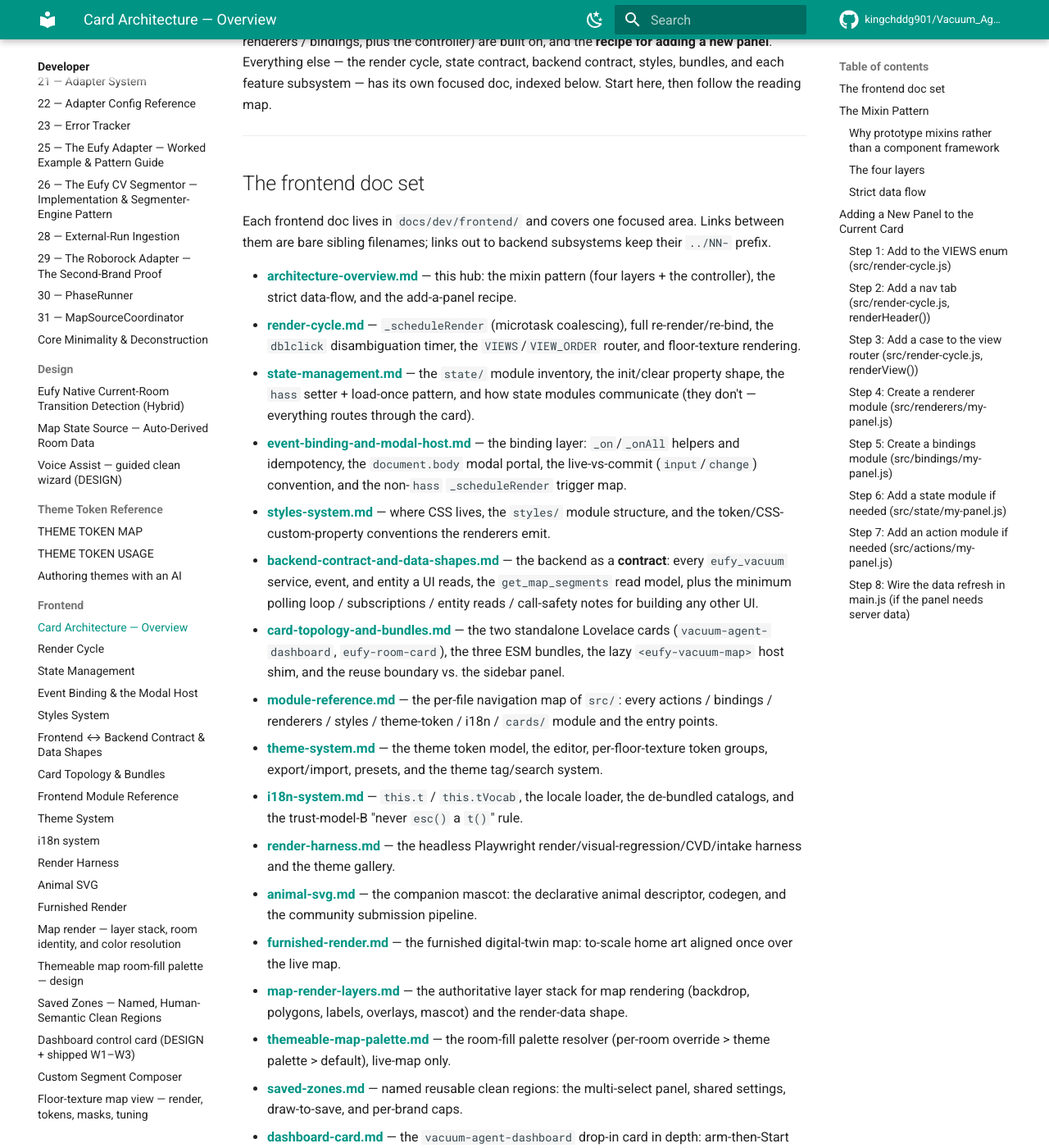
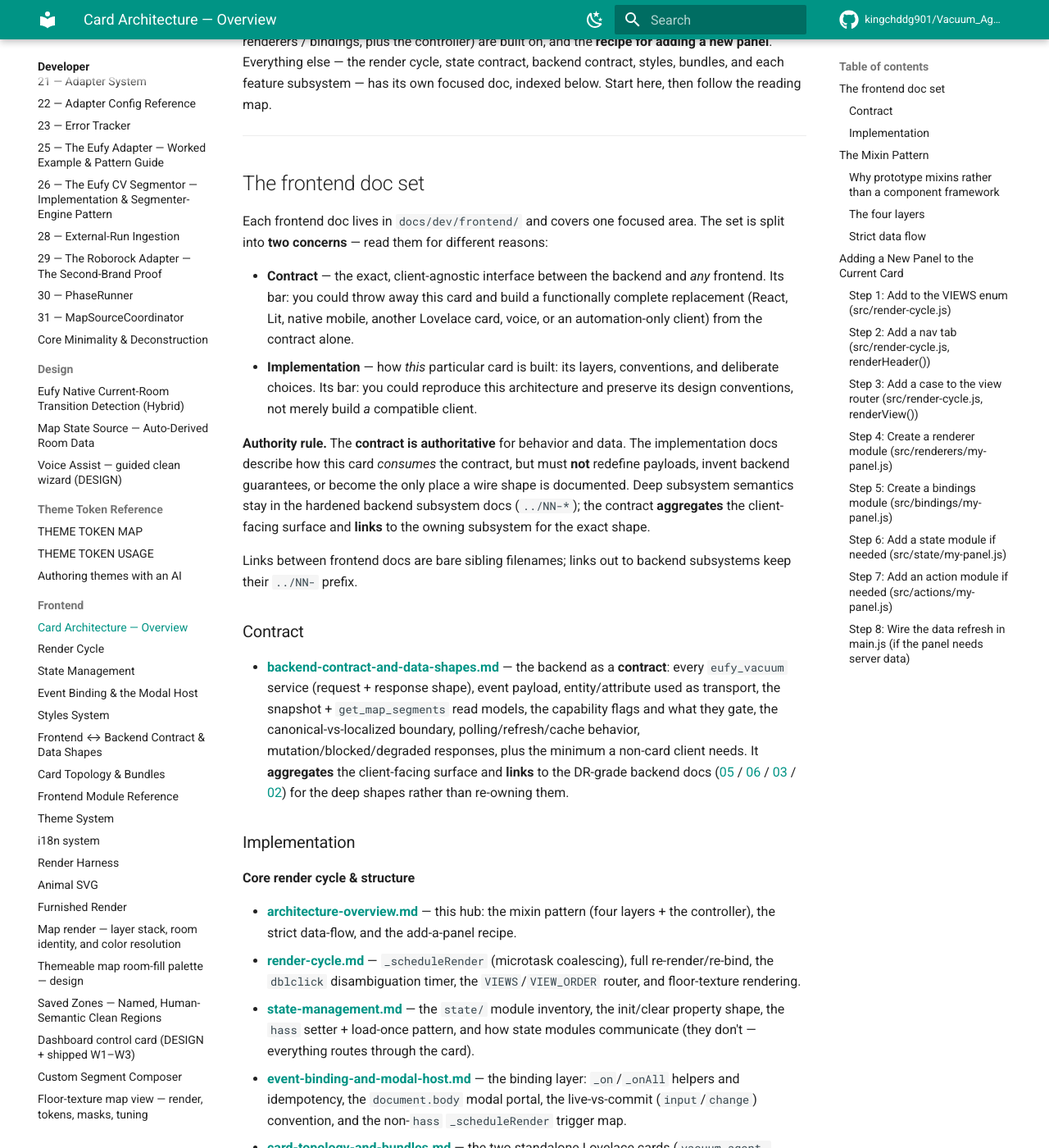
Before and after one commit to kingchddg901/Vacuum_Agent, an MkDocs documentation site: the page built from docs/dev/frontend/architecture-overview.md, in a window 1280 px wide and 1400 px high, scrolled down 241 px. Shown: the whole window at 82% size. Built offline with MkDocs 1.6.1 and Material for MkDocs 9.7.7, drawn with Linux system fonts in a browser that asks for light colours; comment, search, counter and statistics services are not loaded; some of the changed text lies outside the part shown.

Commit message:
docs(frontend): regroup the hub index into Contract vs Implementation concerns
Split the frontend doc set into the two concerns it actually serves — the
client-facing Contract (makes this card disposable) and the Implementation (makes
this card reproducible) — with the authority rule stated up front: the contract is
authoritative for data/behavior, implementation docs consume it and must not
redefine payloads, deep semantics stay in the hardened backend docs which the
contract links to. All focused docs kept; no content merged. Also folded in
floor-texture-map-view.md, which existed as a file but was missing from the index.

Co-Authored-By: Claude Opus 4.8 (1M context) <noreply@anthropic.com>

```diff
--- a/docs/dev/frontend/architecture-overview.md
+++ b/docs/dev/frontend/architecture-overview.md
@@ -6,26 +6,47 @@ This is the **hub** for the frontend documentation set. It covers the two things
 
 ## The frontend doc set
 
-Each frontend doc lives in `docs/dev/frontend/` and covers one focused area. Links between them are bare sibling filenames; links out to backend subsystems keep their `../NN-` prefix.
+Each frontend doc lives in `docs/dev/frontend/` and covers one focused area. The set is split into **two concerns** — read them for different reasons:
+
+- **Contract** — the exact, client-agnostic interface between the backend and *any* frontend. Its bar: you could throw away this card and build a functionally complete replacement (React, Lit, native mobile, another Lovelace card, voice, or an automation-only client) from the contract alone.
+- **Implementation** — how *this* particular card is built: its layers, conventions, and deliberate choices. Its bar: you could reproduce this architecture and preserve its design conventions, not merely build *a* compatible client.
+
+**Authority rule.** The **contract is authoritative** for behavior and data. The implementation docs describe how this card *consumes* the contract, but must **not** redefine payloads, invent backend guarantees, or become the only place a wire shape is documented. Deep subsystem semantics stay in the hardened backend subsystem docs (`../NN-*`); the contract **aggregates** the client-facing surface and **links** to the owning subsystem for the exact shape.
+
+Links between frontend docs are bare sibling filenames; links out to backend subsystems keep their `../NN-` prefix.
+
+### Contract
+
+- **[backend-contract-and-data-shapes.md](backend-contract-and-data-shapes.md)** — the backend as a **contract**: every `eufy_vacuum` service (request + response shape), event payload, entity/attribute used as transport, the snapshot + `get_map_segments` read models, the capability flags and what they gate, the canonical-vs-localized boundary, polling/refresh/cache behavior, mutation/blocked/degraded responses, plus the minimum a non-card client needs. It **aggregates** the client-facing surface and **links** to the DR-grade backend docs ([05](../05-core-manager.md) / [06](../06-job-lifecycle.md) / [03](../03-data-model.md) / [02](../02-ha-integration.md)) for the deep shapes rather than re-owning them.
+
+### Implementation
+
+**Core render cycle & structure**
 
 - **[architecture-overview.md](architecture-overview.md)** — this hub: the mixin pattern (four layers + the controller), the strict data-flow, and the add-a-panel recipe.
 - **[render-cycle.md](render-cycle.md)** — `_scheduleRender` (microtask coalescing), full re-render/re-bind, the `dblclick` disambiguation timer, the `VIEWS`/`VIEW_ORDER` router, and floor-texture rendering.
 - **[state-management.md](state-management.md)** — the `state/` module inventory, the init/clear property shape, the `hass` setter + load-once pattern, and how state modules communicate (they don't — everything routes through the card).
 - **[event-binding-and-modal-host.md](event-binding-and-modal-host.md)** — the binding layer: `_on`/`_onAll` helpers and idempotency, the `document.body` modal portal, the live-vs-commit (`input`/`change`) convention, and the non-`hass` `_scheduleRender` trigger map.
-- **[styles-system.md](styles-system.md)** — where CSS lives, the `styles/` module structure, and the token/CSS-custom-property conventions the renderers emit.
-- **[backend-contract-and-data-shapes.md](backend-contract-and-data-shapes.md)** — the backend as a **contract**: every `eufy_vacuum` service, event, and entity a UI reads, the `get_map_segments` read model, plus the minimum polling loop / subscriptions / entity reads / call-safety notes for building any other UI.
 - **[card-topology-and-bundles.md](card-topology-and-bundles.md)** — the two standalone Lovelace cards (`vacuum-agent-dashboard`, `eufy-room-card`), the three ESM bundles, the lazy `<eufy-vacuum-map>` host shim, and the reuse boundary vs. the sidebar panel.
 - **[module-reference.md](module-reference.md)** — the per-file navigation map of `src/`: every actions / bindings / renderers / styles / theme-token / i18n / `cards/` module and the entry points.
+
+**Cross-cutting systems**
+
+- **[styles-system.md](styles-system.md)** — where CSS lives, the `styles/` module structure, and the token/CSS-custom-property conventions the renderers emit.
 - **[theme-system.md](theme-system.md)** — the theme token model, the editor, per-floor-texture token groups, export/import, presets, and the theme tag/search system.
-- **[i18n-system.md](i18n-system.md)** — `this.t` / `this.tVocab`, the locale loader, the de-bundled catalogs, and the trust-model-B "never `esc()` a `t()`" rule.
+- **[i18n-system.md](i18n-system.md)** — `this.t` / `this.tVocab`, the locale loader, the de-bundled catalogs, and the trust-model-B "never `esc()` a `t()`" rule. Owns localization — the frontend side of the contract's canonical-vs-localized boundary.
 - **[render-harness.md](render-harness.md)** — the headless Playwright render/visual-regression/CVD/intake harness and the theme gallery.
+
+**Feature subsystems**
+
+- **[map-render-layers.md](map-render-layers.md)** — the authoritative layer stack for map rendering (backdrop, polygons, labels, overlays, mascot) and the render-data shape (owned by the backend map source; see the contract).
+- **[themeable-map-palette.md](themeable-map-palette.md)** — the room-fill palette resolver (per-room override > theme palette > default), live-map only.
+- **[floor-texture-map-view.md](floor-texture-map-view.md)** — the per-floor-type material fill for the Map view (hardwood / tile / carpet textures), both brands.
+- **[saved-zones.md](saved-zones.md)** — named reusable clean regions: the multi-select panel, shared settings, draw-to-save, and per-brand caps.
+- **[custom-segment-composer.md](custom-segment-composer.md)** — the in-map composer: named custom layouts, the shape draft model, the button-driven operations, save/re-edit reconcile, and geometry boundaries.
+- **[furnished-render.md](furnished-render.md)** — the furnished digital-twin map: to-scale home art aligned once over the live map.
 - **[animal-svg.md](animal-svg.md)** — the companion mascot: the declarative animal descriptor, codegen, and the community submission pipeline.
-- **[furnished-render.md](furnished-render.md)** — the furnished digital-twin map: to-scale home art aligned once over the live map.
-- **[map-render-layers.md](map-render-layers.md)** — the authoritative layer stack for map rendering (backdrop, polygons, labels, overlays, mascot) and the render-data shape.
-- **[themeable-map-palette.md](themeable-map-palette.md)** — the room-fill palette resolver (per-room override > theme palette > default), live-map only.
-- **[saved-zones.md](saved-zones.md)** — named reusable clean regions: the multi-select panel, shared settings, draw-to-save, and per-brand caps.
 - **[dashboard-card.md](dashboard-card.md)** — the `vacuum-agent-dashboard` drop-in card in depth: arm-then-Start dispatch, embedded map, profiles, and scenes.
-- **[custom-segment-composer.md](custom-segment-composer.md)** — the in-map composer: named custom layouts, the shape draft model, the button-driven operations, save/re-edit reconcile, and geometry boundaries.
 
 ---
 
```
